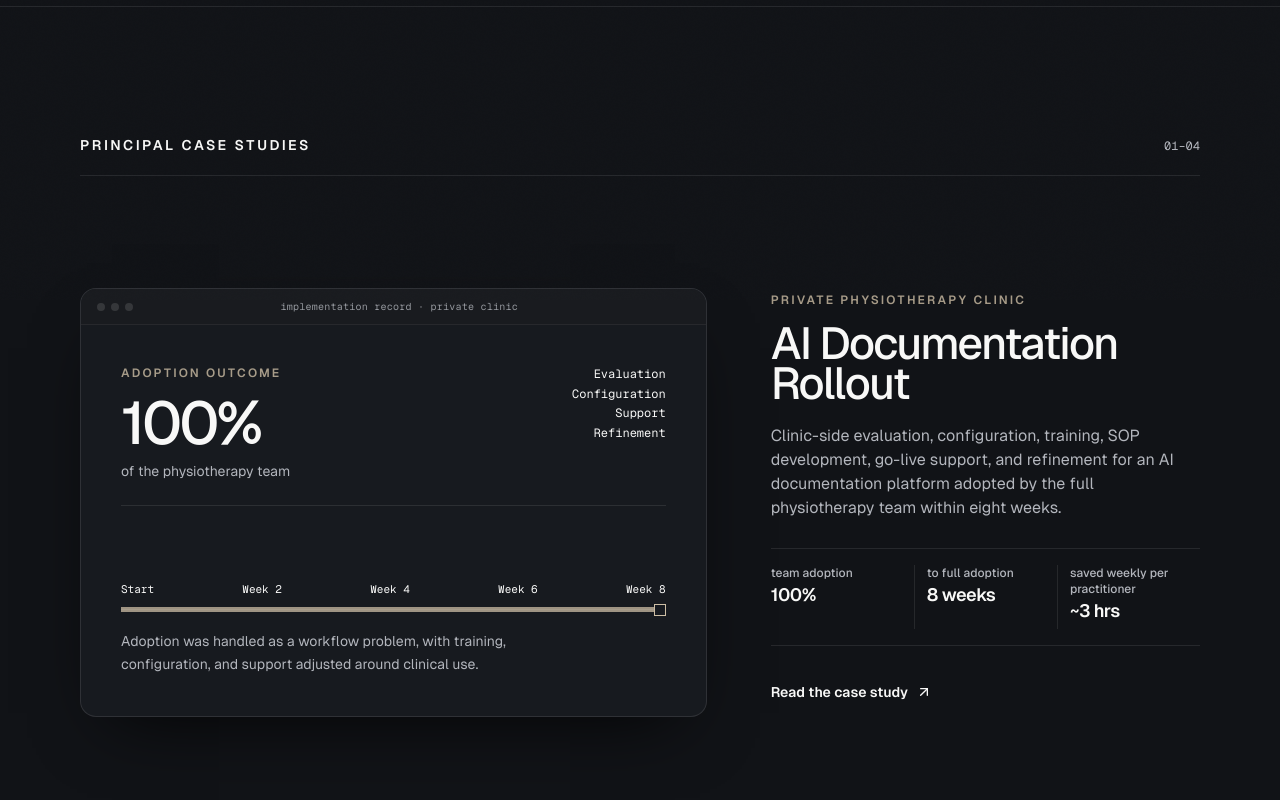
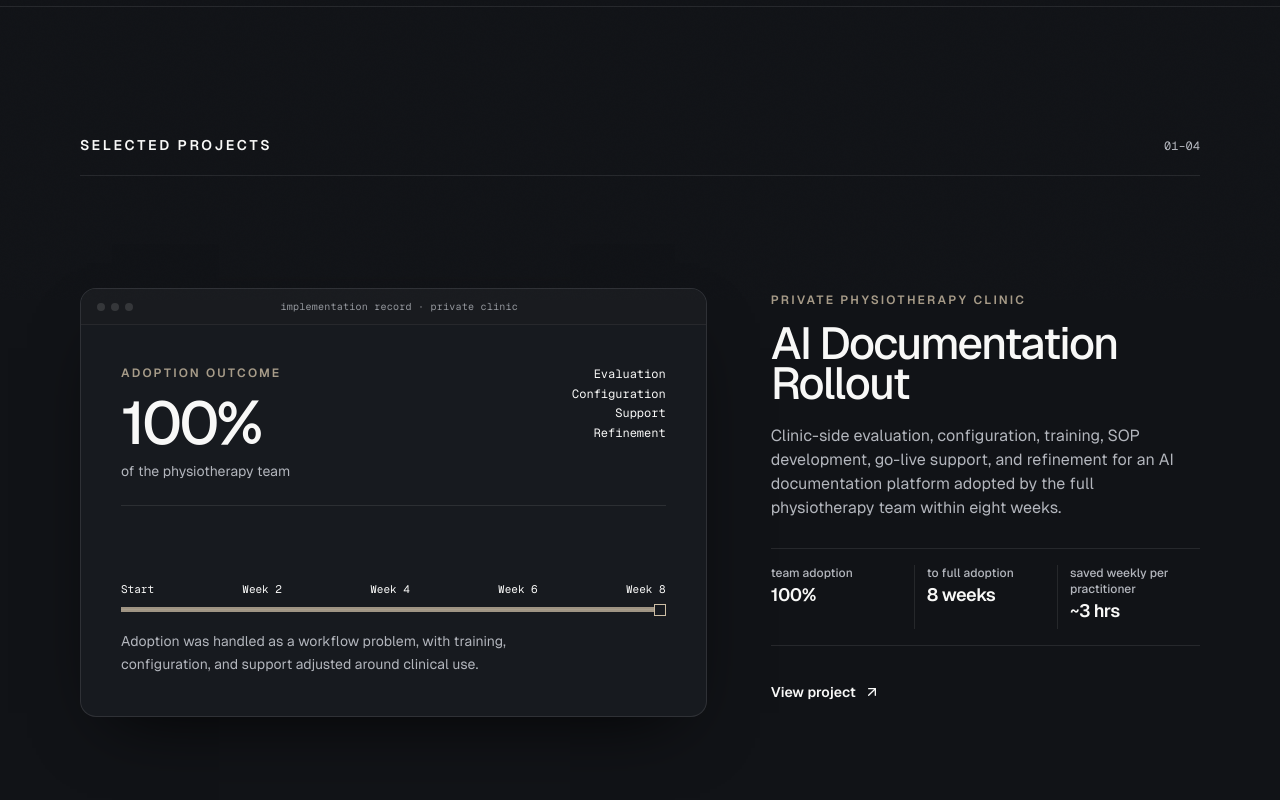
Before and after one commit to GenerousPharaoh/kareemhassanein-site, a Next.js app: page /work in a window 1280 px wide. Shown: the part 500-1300 px from the top of the page. Built offline with nearby package versions, Linux system fonts and the light colour scheme.

Commit message:
Clarify portfolio imagery and project language

```diff
--- a/src/app/about/page.tsx
+++ b/src/app/about/page.tsx
@@ -138,8 +138,8 @@ export default function About() {
           >
             <div className="relative aspect-[2/3] overflow-hidden rounded-[1.25rem] border border-white/[0.08] bg-white/[0.02] shadow-[0_35px_90px_-45px_rgba(0,0,0,0.95)]">
               <Image
-                src="/images/about-architecture-v2.webp"
-                alt=""
+                src="/images/about-workflow-v3.webp"
+                alt="A tangled set of notes being drawn into a clear workflow for a waiting team"
                 fill
                 priority
                 sizes="(max-width: 1024px) 90vw, 500px"
@@ -150,7 +150,7 @@ export default function About() {
                 <span className="block text-[10px] font-medium tracking-[0.2em] uppercase text-accent/70 mb-1.5">
                   Working principle
                 </span>
-                <span className="text-sm text-foreground/[0.82]">Structure before tooling.</span>
+                <span className="text-sm text-foreground/[0.82]">From friction to a workflow people can use.</span>
               </figcaption>
             </div>
           </motion.figure>
--- a/src/app/work/[slug]/page.tsx
+++ b/src/app/work/[slug]/page.tsx
@@ -1,6 +1,6 @@
 import type { Metadata } from 'next';
 import { notFound } from 'next/navigation';
-import CaseStudy from '@/components/CaseStudy';
+import ProjectDetail from '@/components/CaseStudy';
 import { orderedProjects, getProject } from '@/lib/work';
 
 interface Params {
@@ -26,7 +26,7 @@ export function generateMetadata({ params }: Params): Metadata {
       type: 'website',
       locale: 'en_CA',
       siteName: 'Kareem Hassanein',
-      images: [{ url: image, alt: project.card?.alt ?? `${project.title} case study by Kareem Hassanein` }],
+      images: [{ url: image, alt: project.card?.alt ?? `${project.title} project by Kareem Hassanein` }],
     },
     twitter: {
       card: 'summary_large_image',
@@ -40,7 +40,7 @@ export function generateMetadata({ params }: Params): Metadata {
   };
 }
 
-export default function CaseStudyPage({ params }: Params) {
+export default function ProjectPage({ params }: Params) {
   const project = getProject(params.slug);
   if (!project) notFound();
 
@@ -63,7 +63,7 @@ export default function CaseStudyPage({ params }: Params) {
         type="application/ld+json"
         dangerouslySetInnerHTML={{ __html: JSON.stringify(breadcrumbJsonLd).replace(/</g, '\\u003c') }}
       />
-      <CaseStudy project={project} next={next} />
+      <ProjectDetail project={project} next={next} />
     </>
   );
 }
--- a/src/app/work/page.tsx
+++ b/src/app/work/page.tsx
@@ -7,10 +7,10 @@ import { additionalProjects, advisory, principalProjects } from '@/lib/work';
 
 export const metadata: Metadata = {
   title: 'Work | Kareem Hassanein',
-  description: 'Case studies in clinical implementation, workflow automation, service design, and digital delivery.',
+  description: 'Selected projects in clinical implementation, workflow automation, service design, and digital delivery.',
   openGraph: {
     title: 'Work | Kareem Hassanein',
-    description: 'Case studies in clinical implementation, workflow automation, service design, and digital delivery.',
+    description: 'Selected projects in clinical implementation, workflow automation, service design, and digital delivery.',
     url: 'https://www.khassanein.bio/work',
     type: 'website',
     locale: 'en_CA',
@@ -20,7 +20,7 @@ export const metadata: Metadata = {
   twitter: {
     card: 'summary_large_image',
     title: 'Work | Kareem Hassanein',
-    description: 'Case studies in clinical implementation, workflow automation, service design, and digital delivery.',
+    description: 'Selected projects in clinical implementation, workflow automation, service design, and digital delivery.',
     images: ['/og-image.png'],
   },
   alternates: { canonical: 'https://www.khassanein.bio/work' },
@@ -49,7 +49,7 @@ export default function WorkPage() {
       <section className="border-t border-white/[0.09] px-6 py-24 sm:px-8 md:py-32 lg:px-12 xl:px-20">
         <div className="mx-auto max-w-[1320px]">
           <div className="mb-16 flex items-baseline justify-between border-b border-white/[0.09] pb-5 md:mb-24">
-            <h2 className="text-sm font-semibold uppercase tracking-[0.18em] text-foreground/74">Principal case studies</h2>
+            <h2 className="text-sm font-semibold uppercase tracking-[0.18em] text-foreground/74">Selected projects</h2>
             <span className="font-mono text-xs text-muted-foreground">01–04</span>
           </div>
           <div className="grid gap-24 md:gap-32">
--- a/src/components/CaseStudy.tsx
+++ b/src/components/CaseStudy.tsx
@@ -107,7 +107,7 @@ function GalleryFigure({ shot, index }: { shot: GalleryItem; index: number }) {
   );
 }
 
-export default function CaseStudy({ project, next }: { project: Project; next: Project }) {
+export default function ProjectDetail({ project, next }: { project: Project; next: Project }) {
   const leadShot = project.gallery[0];
   const remainingGallery = leadShot ? project.gallery.slice(1) : project.gallery;
   const hasSelectedWork =
--- a/src/components/Footer.tsx
+++ b/src/components/Footer.tsx
@@ -30,14 +30,13 @@ export default function Footer() {
   return (
     <footer className="relative z-10 overflow-hidden bg-[#ece7de] text-[#25292f]">
       <div className="relative border-t border-[#25292f]/10">
-        <div className="relative lg:absolute lg:inset-0">
+        <div className="relative h-[300px] sm:h-[380px] lg:absolute lg:inset-0 lg:h-auto">
           <Image
-            src="/images/system-flow-footer-v2.webp"
+            src="/images/workflow-table-footer-v3.webp"
             alt=""
-            width={1935}
-            height={812}
+            fill
             sizes="100vw"
-            className="h-auto w-full lg:h-full lg:object-cover lg:object-center"
+            className="object-cover object-right lg:object-center"
           />
         </div>
 
--- a/src/components/Showreel.tsx
+++ b/src/components/Showreel.tsx
@@ -74,7 +74,7 @@ function SelectedSlide({
   );
 }
 
-// Case-study lead: a manually controlled, annotated tour of the desktop screens.
+// Project lead: a manually controlled, annotated tour of the desktop screens.
 export function Showreel({ items }: { items: GalleryItem[] }) {
   const [index, setIndex] = useState(0);
   const shouldReduceMotion = useReducedMotion();
--- a/src/components/WorkCard.tsx
+++ b/src/components/WorkCard.tsx
@@ -104,7 +104,7 @@ export default function WorkCard({
     >
       <Link
         href={`/work/${project.slug}`}
-        aria-label={`View ${project.title} case study`}
+        aria-label={`View ${project.title} project`}
         className="block rounded-2xl focus-visible:outline focus-visible:outline-2 focus-visible:outline-offset-8 focus-visible:outline-accent"
       >
         <div className={variant === 'row' ? 'grid items-center gap-8 lg:grid-cols-12 lg:gap-16' : ''}>
@@ -135,7 +135,7 @@ export default function WorkCard({
             )}
 
             <span className="mt-6 inline-flex min-h-11 items-center gap-2 text-sm font-semibold text-foreground/74 transition-colors duration-500 group-hover:text-accent">
-              Read the case study
+              View project
               <ArrowUpRight aria-hidden="true" size={16} className="transition-transform duration-500 group-hover:-translate-y-0.5 group-hover:translate-x-0.5" />
             </span>
           </div>
--- a/src/lib/work.ts
+++ b/src/lib/work.ts
@@ -1,5 +1,5 @@
 // Single source of truth for the portfolio: the four principal projects,
-// their case-study content, and the supporting advisory work.
+// their project detail content, and the supporting advisory work.
 
 export interface ShotMeta {
   src: string;
```
Also changed, not shown: public/images/about-workflow-v3.webp (added), public/images/workflow-table-footer-v3.webp (added).
